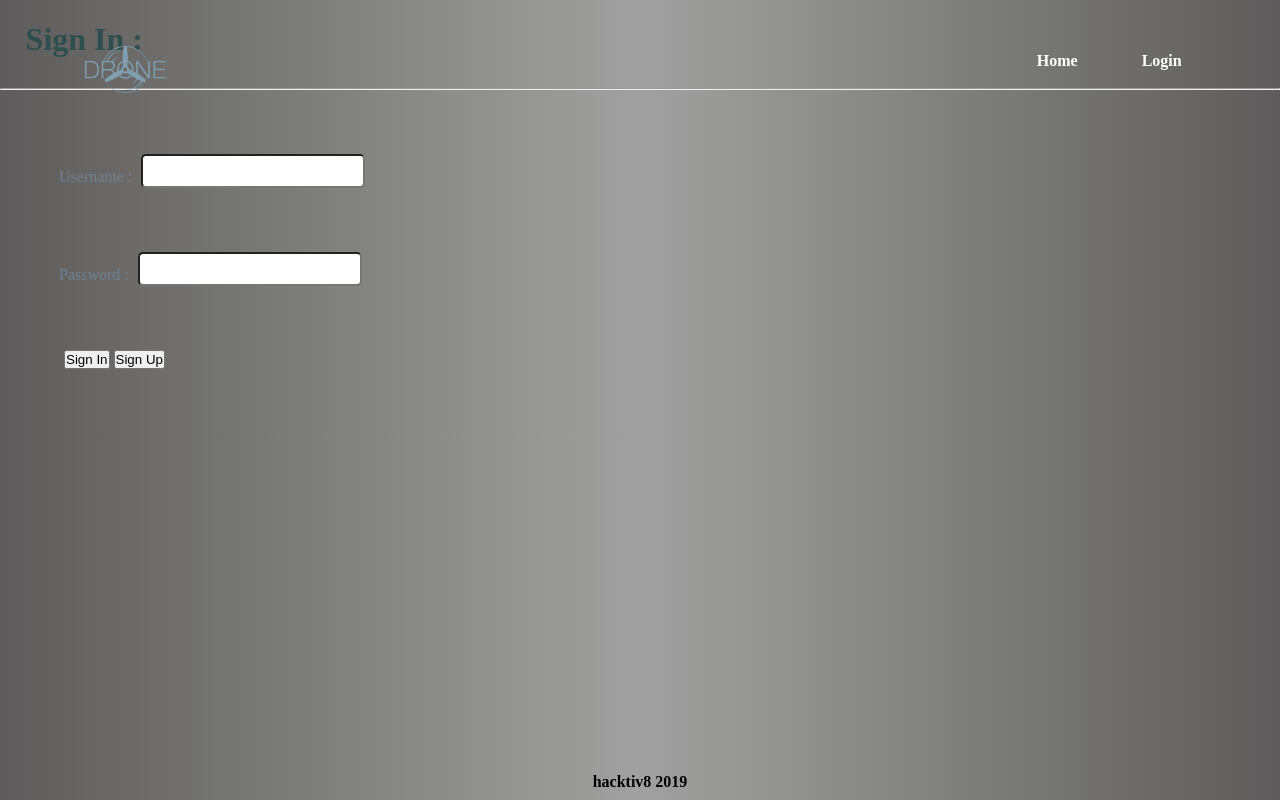
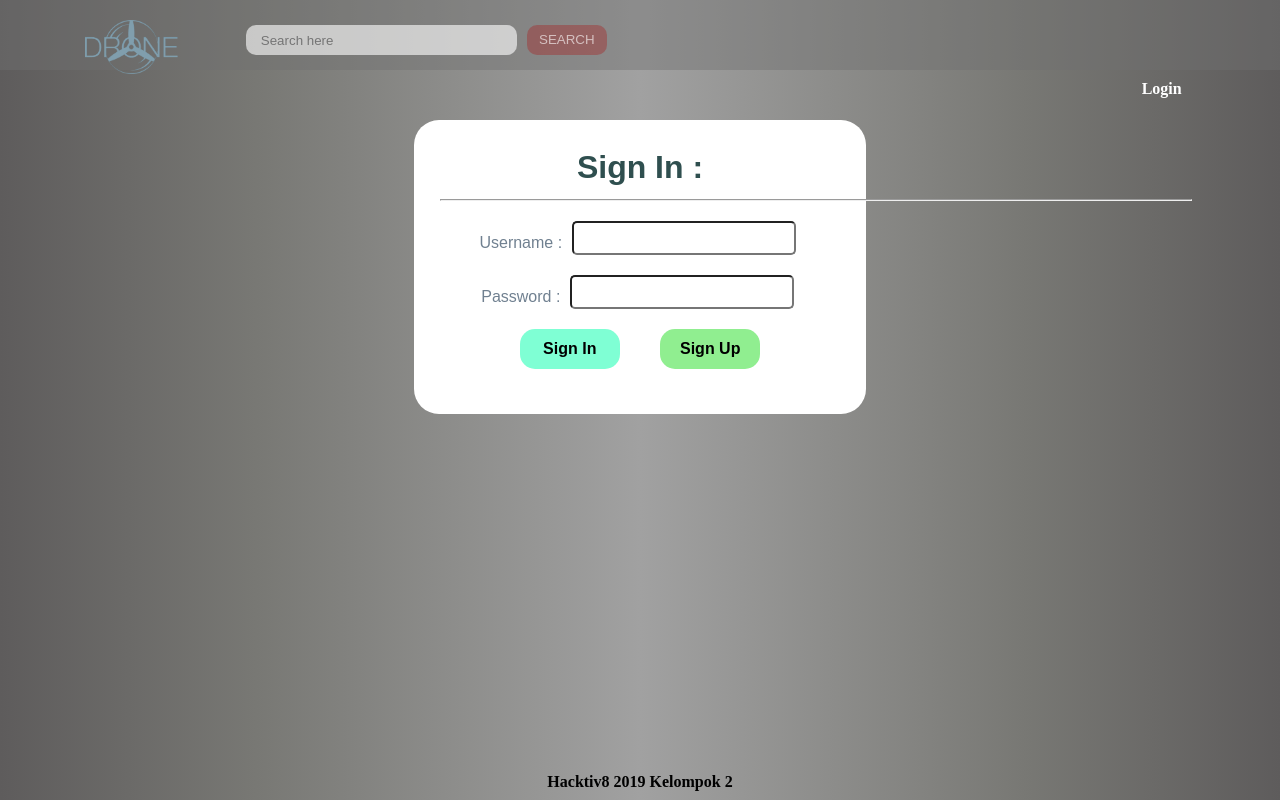
Before and after one commit to saldhyyoga/firstweb, a plain HTML site: page signin.html in a window 1280 px wide. Drawn offline with Linux system fonts and the light colour scheme.

Commit message:
update sign in

```diff
--- a/signin.html
+++ b/signin.html
@@ -13,29 +13,28 @@
       <div class="container">
           <div id="branding">
               <a href="index.html">
-            <img
-              class="hightlight"
-              src="./images/droneLogo.png"
-              alt="logo"
-              width="15%"
-              ;
-              style="display: block;"
-            />
+                  <img class="hightlight" src="./images/droneLogo.png" alt="logo" width="10%" ; style="display: block;">
               </a>
+              <div id="search">
+                  <form action="signin.html">
+                      <input class="search-area" type="text" name="text" placeholder="Search here">
+                      <input class="search-btn" type="submit" name="submit" value="SEARCH"><a href="signup.html"></a></input>
+                  </form>
+              </div>
           </div>
           <nav>
               <ul>
-            <li class="current"><a href="index.html">Home</a></li>
-            <li class="current"><a href="">Login</a></li>
+                  <li class="current"><a href="signin.html">Login</a></li>
               </ul>
           </nav>
+
       </div>
   </header>
-    <main>
-      <div id="signupdiv">
+    <main class="signMain">
+      <div class="signDiv">
         <div>
           <h1>Sign In :</h1>
-          <hr />
+          <hr class="signHr">
           <section class="userName">
             <label for="uname">Username :</label>
             <input type="text" name="uname" id="uname" />
@@ -45,14 +44,14 @@
             <input type="password" name="password" id="password" />
           </section>
           <section class="sign">
-            <a href="./product.html"><button>Sign In</button></a>
-            <a href="./signup.html"><button>Sign Up</button></a>
+            <a href="./product.html"><button class="sign-btn signin-btn">Sign In</button></a>
+            <a href="./signup.html"><button class="sign-btn signup-btn">Sign Up</button></a>
           </section>
         </div>
       </div>
     </main>
     <footer>
-      hacktiv8 2019
+        Hacktiv8 2019 Kelompok 2
         </footer>
   </body>
 </html>
```
Lines whose indentation alone changed are shown as unchanged.
